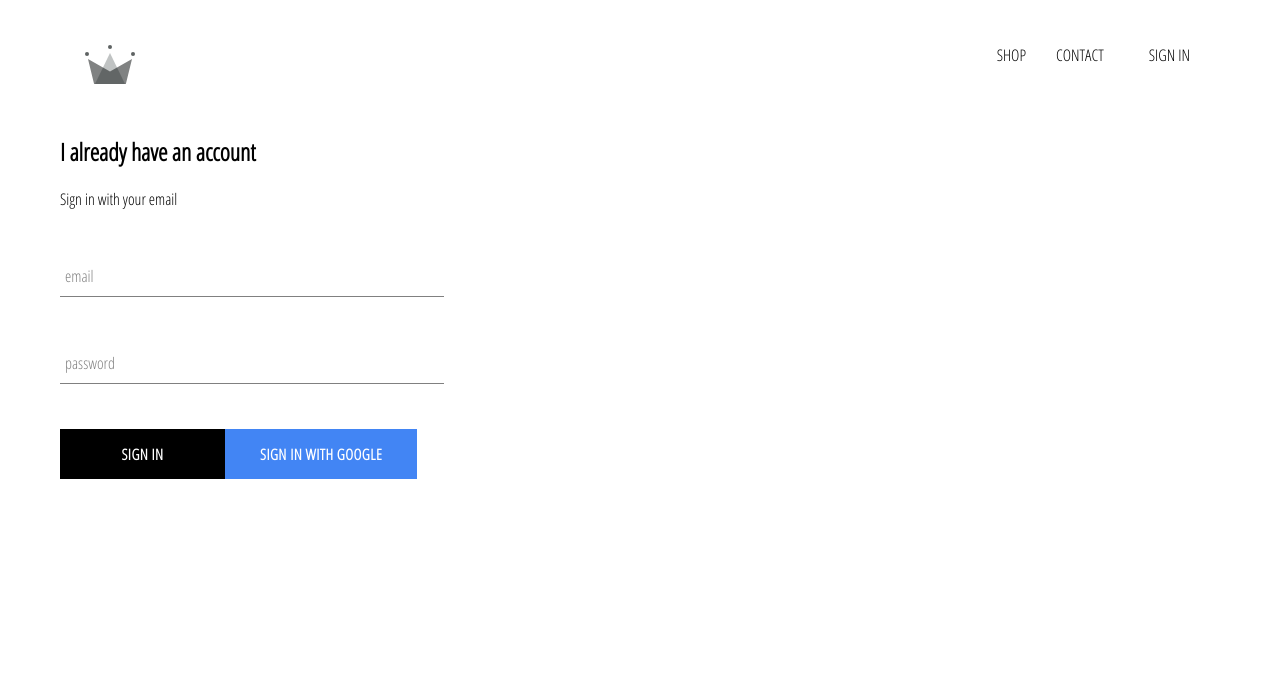
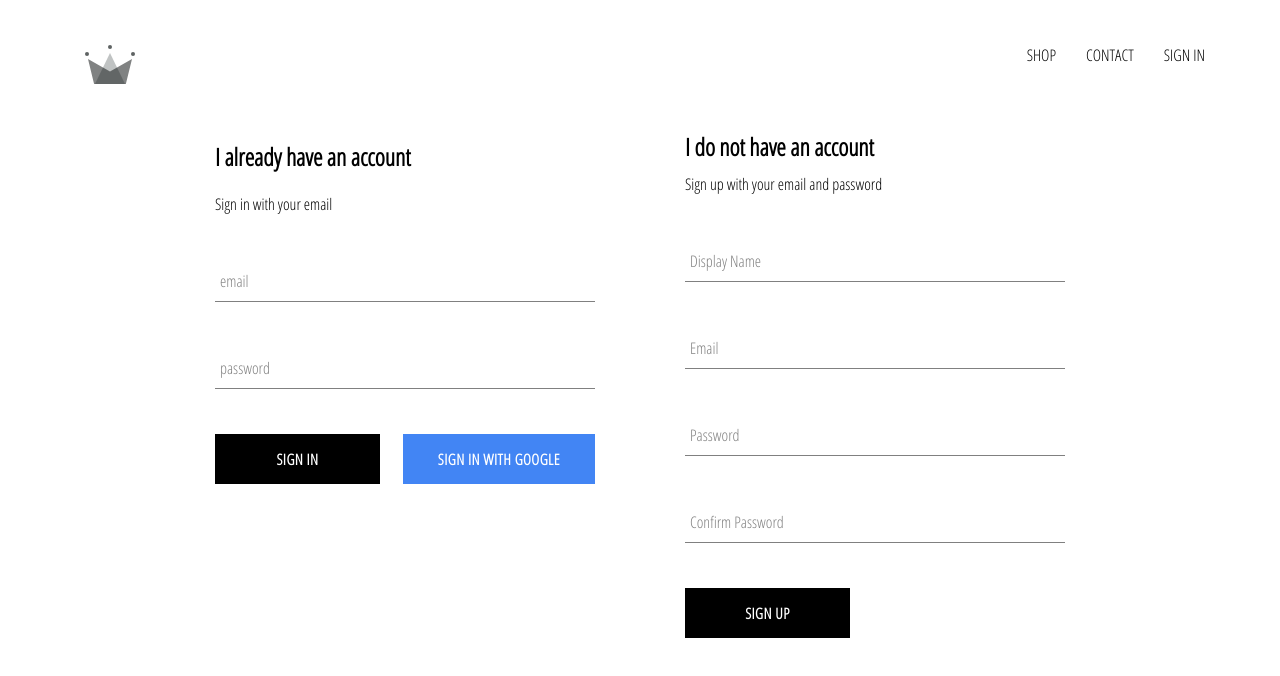
Before and after one commit to lbeltran-dev/Crown-Clothing, a React (Create React App) app: page /signin in a window 1280 px wide. Shown: the top 676 px of the page. Built offline with nearby package versions, Linux system fonts and the light colour scheme; no server answers.

Commit message:
Implemented firebase utils, included ability to store authenticated users into our firestore database

```diff
--- a/src/App.js
+++ b/src/App.js
@@ -7,22 +7,36 @@
 import ShopPage from "./components/shop/shop.component";
 import SignInAndSignUpPage from "./pages/sign-in-and-sign-up/sign-in-and-sign-up.component";
 import Header from "./components/header/header.component";
-import { auth } from "./firebase/firebase.utils";
+import { auth, createUserProfileDocument } from "./firebase/firebase.utils";
 
 class App extends React.Component {
   constructor() {
     super();
 
     this.state = {
-      currentUser: null
-    }
+      currentUser: null,
+    };
   }
 
   unsubscribeFromAuth = null;
 
   componentDidMount() {
-    this.unsubscribeFromAuth = auth.onAuthStateChanged(user => {
-      this.setState({ currentUser: user });
+    this.unsubscribeFromAuth = auth.onAuthStateChanged(async (userAuth) => {
+      if (userAuth) {
+        const userRef = await createUserProfileDocument(userAuth);
+
+        userRef.onSnapshot((snapShot) => {
+          this.setState({
+            currentUser: {
+              id: snapShot.id,
+              ...snapShot.data(),
+            },
+          });
+
+          console.log(this.state);
+        });
+      }
+      this.setState({ currentUser: userAuth });
     });
   }
 
@@ -33,7 +47,7 @@
   render() {
     return (
       <div>
-        <Header currentUser={this.state.currentUser}/>
+        <Header currentUser={this.state.currentUser} />
         <Switch>
           <Route exact path="/" component={HomePage} />
           <Route path="/shop" component={ShopPage} />
--- a/src/components/header/header.component.jsx
+++ b/src/components/header/header.component.jsx
@@ -19,7 +19,6 @@
       <Link className="option" to="/shop">
         CONTACT
       </Link>
-      <Link className="option" to="/shop">
       {currentUser ? (
         <div className="option" onClick={() => auth.signOut()}>
           SIGN OUT
@@ -29,7 +28,6 @@
           SIGN IN
         </Link>
       )}
-      </Link>
     </div>
   </div>
 );
--- a/src/components/sign-in/sign-in.component.jsx
+++ b/src/components/sign-in/sign-in.component.jsx
@@ -52,10 +52,12 @@
             label="password"
             required
           />
-          <CustomButton type="submit"> Sign in</CustomButton>
-          <CustomButton onClick={signInWithGoogle} isGoogleSignIn>
-            Sign in with Google
-          </CustomButton>
+          <div className="buttons">
+            <CustomButton type="submit"> Sign in</CustomButton>
+            <CustomButton onClick={signInWithGoogle} isGoogleSignIn>
+              Sign in with Google
+            </CustomButton>
+          </div>
         </form>
       </div>
     );
--- a/src/components/sign-in/sign-in.styles.scss
+++ b/src/components/sign-in/sign-in.styles.scss
@@ -1,6 +1,14 @@
 .sign-in {
-  width: 30vw;
+  width: 380px;
   display: flex;
   flex-direction: column;
 
+  .title {
+    margin: 10px 0;
+  }
+
+  .buttons {
+    display: flex;
+    justify-content: space-between;
+  }
 }
--- /dev/null
+++ b/src/components/sign-up/sign-up.component.jsx
@@ -0,0 +1,103 @@
+import React from "react";
+
+import FormInput from "../form-input/form-input.component";
+import CustomButton from "../custom-button/custom-button.component";
+
+import { auth, createUserProfileDocument } from "../../firebase/firebase.utils";
+
+import "./sign-up.styles.scss";
+
+class SignUp extends React.Component {
+  constructor(props) {
+    super();
+
+    this.state = {
+      displayName: "",
+      email: "",
+      password: "",
+      confirmPassword: ""
+    };
+  }
+
+  handleSubmit = async (event) => {
+    event.preventDefault();
+
+    const { displayName, email, password, confirmPassword } = this.state;
+
+    if (password != confirmPassword) {
+      alert("Passwords don't match");
+      return;
+    }
+
+    try {
+      const { user } = await auth.createUserWithEmailAndPassword(
+        email,
+        password
+      );
+
+      await createUserProfileDocument(user, { displayName });
+
+      this.setState({
+        displayName: "",
+        email: "",
+        password: "",
+        confirmPassword: ""
+      });
+    } catch (error) {
+      console.log(error);
+    }
+  };
+
+  handleChange = event => {
+      const { name, value } = event.target;
+
+      this.setState({[name]: value})
+  }
+
+  render() {
+    const { displayName, email, password, confirmPassword } = this.state;
+    return (
+      <div className="sign-up">
+        <h2 className="title">I do not have an account</h2>
+        <span>Sign up with your email and password</span>
+        <form className="sign-up-form" onSubmit={this.handleSubmit}>
+          <FormInput
+            type="text"
+            name="displayName"
+            value={displayName}
+            onChange={this.handleChange}
+            label="Display Name"
+            required
+          ></FormInput>
+          <FormInput
+            type="email"
+            name="email"
+            value={email}
+            onChange={this.handleChange}
+            label="Email"
+            required
+          ></FormInput>
+          <FormInput
+            type="password"
+            name="password"
+            value={password}
+            onChange={this.handleChange}
+            label="Password"
+            required
+          ></FormInput>
+          <FormInput
+            type="password"
+            name="confirmPassword"
+            value={confirmPassword}
+            onChange={this.handleChange}
+            label="Confirm Password"
+            required
+          ></FormInput>
+          <CustomButton type="submit">SIGN UP</CustomButton>
+        </form>
+      </div>
+    );
+  }
+}
+
+export default SignUp;
--- /dev/null
+++ b/src/components/sign-up/sign-up.styles.scss
@@ -0,0 +1,9 @@
+.sign-up {
+    display: flex;
+    flex-direction: column;
+    width: 380px;
+
+    .title {
+        margin: 10px 0;
+    }
+}
--- a/src/firebase/firebase.utils.js
+++ b/src/firebase/firebase.utils.js
@@ -13,13 +13,39 @@
   measurementId: "G-ZGVXRRN1W0",
 };
 
+export const createUserProfileDocument = async (userAuth, additionalData) => {
+    if (!userAuth) return;
+
+    const userRef = firestore.doc(`users/${userAuth.uid}`);
+
+    const snapShot = await userRef.get();
+
+    if(!snapShot.exists) {
+        const { displayName, email } = userAuth;
+        const createdAt = new Date();
+
+        try {
+            await userRef.set({
+                displayName,
+                email,
+                createdAt,
+                ...additionalData
+            })
+        } catch (error) {
+            console.log('error creating user', error.message);
+        }
+    }
+
+    return userRef;
+};
+
 firebase.initializeApp(config);
 
 export const auth = firebase.auth();
 export const firestore = firebase.firestore();
 
 const provider = new firebase.auth.GoogleAuthProvider();
-provider.setCustomParameters({ prompt: 'select_account' });
+provider.setCustomParameters({ prompt: "select_account" });
 export const signInWithGoogle = () => auth.signInWithPopup(provider);
 
 export default firebase;
--- a/src/pages/sign-in-and-sign-up/sign-in-and-sign-up.component.jsx
+++ b/src/pages/sign-in-and-sign-up/sign-in-and-sign-up.component.jsx
@@ -1,11 +1,16 @@
 import React from 'react';
 
 import SignIn from '../../components/sign-in/sign-in.component';
+import SignUp from '../../components/sign-up/sign-up.component';
+
 
 import './sign-in-and-sign-up.styles.scss';
 
 const SignInAndSignUpPage = () => (
-    <div className='sign-in-and-sign-up'><SignIn/></div>
+    <div className='sign-in-and-sign-up'>
+    <SignIn/>
+    <SignUp/>
+    </div>
 
 );
 
--- a/src/pages/sign-in-and-sign-up/sign-in-and-sign-up.styles.scss
+++ b/src/pages/sign-in-and-sign-up/sign-in-and-sign-up.styles.scss
@@ -0,0 +1,6 @@
+.sign-in-and-sign-up {
+    width: 850px;
+    display: flex;
+    justify-content: space-between;
+    margin: 30px auto;
+}
```
Lines whose indentation alone changed are shown as unchanged.
